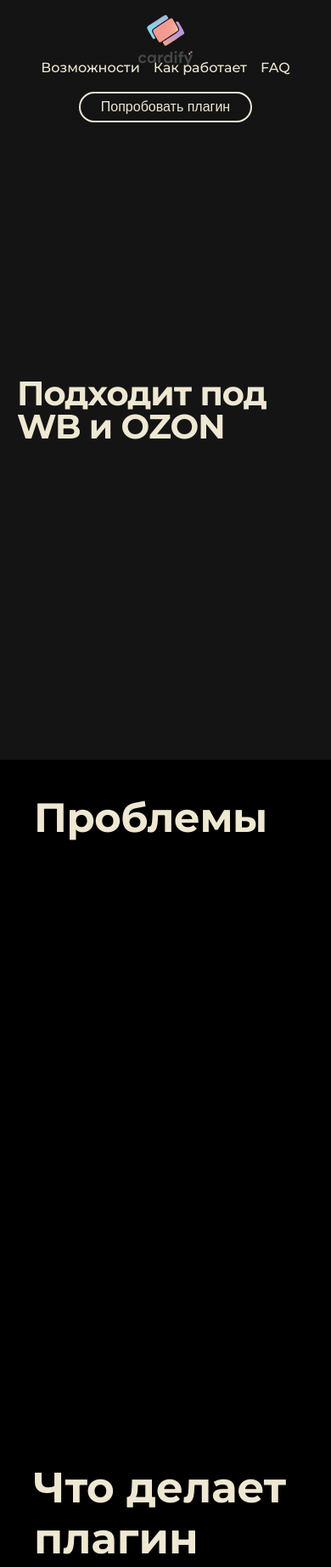
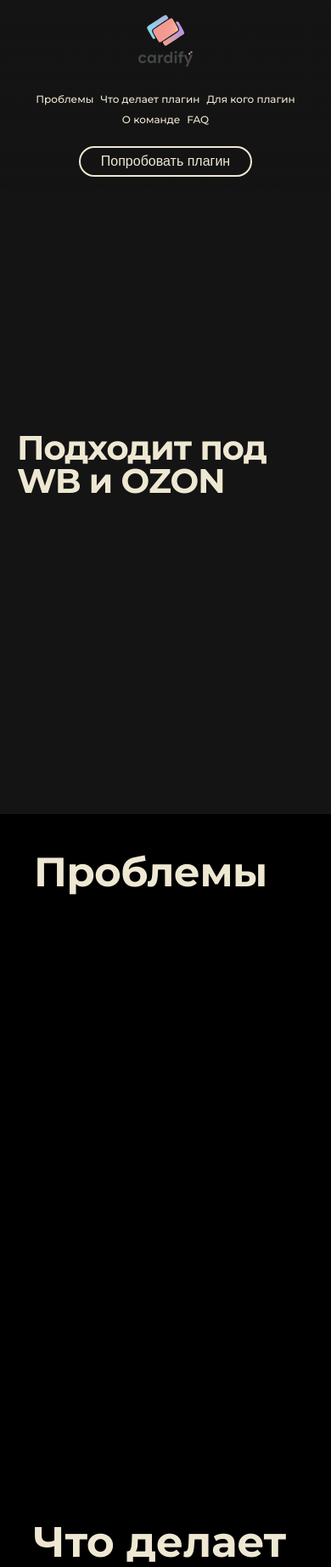
Before and after one commit to VKRFigmaPlugin/Landing, a Python web app: template app/templates/pages/index.html in a window 390 px wide; the page is wider, and only the part inside the window is pictured. Shown: the top 1844 px of that part at 85% size. Run offline with Jinja, Linux system fonts and the light colour scheme; the template is opened without the code that fills it, so the values that code supplies are empty; some web fonts are replaced.

Commit message:
Добавлены якорный ссылки, добавлены разделы в соответствии с макетом, добавлена анимация при наведении на разделы

```diff
--- a/app/static/styles/components/_base.scss
+++ b/app/static/styles/components/_base.scss
@@ -27,6 +27,9 @@
   overflow-x: hidden;
   background-color: $color-background-base;
 }
+section {
+  scroll-margin-top: 100px;
+}
 
 .main {
   &__container {
--- a/app/static/styles/components/_header.scss
+++ b/app/static/styles/components/_header.scss
@@ -11,7 +11,7 @@
   padding: 21px 0px;
   z-index: 1000;
   height: auto;
-  background-color:transparent;
+  background-color: transparent;
 
 
   &__container {
@@ -64,6 +64,11 @@
       img {
         height: 64px;
         width: 64px;
+        transition: transform 0.3s ease;
+
+        &:hover {
+          transform: scale(1.05);
+        }
       }
     }
   }
@@ -73,21 +78,54 @@
     left: 50%;
     top: 50%;
     transform: translate(-50%, -50%);
-    width: 411px;
-    height: 28px;
     text-align: center;
     align-content: center;
+
+    width: auto;
+
+    max-width: 70%;
+
+    white-space: nowrap;
 
     .nav-list {
       display: flex;
       list-style: none;
-      gap: 16px;
+      gap: 24px;
+      margin: 0;
+      padding: 0;
+    }
+
+    .nav-item {
+      display: inline-block;
+      position: relative;
     }
 
     .nav-link {
       color: $color-accent-primary;
       text-decoration: none;
       font-weight: 500;
+      font-size: 16px;
+      transition: all 0.3s cubic-bezier(0.4, 0, 0.2, 1);
+      position: relative;
+      padding: 8px 0;
+
+      &::after {
+        content: '';
+        position: absolute;
+        bottom: -2px;
+        left: 50%;
+        width: 0;
+        height: 2px;
+        background: $color-accent-primary;
+        transition: all 0.3s cubic-bezier(0.4, 0, 0.2, 1);
+        transform: translateX(-50%);
+      }
+
+      &:hover::after {
+        width: 100%;
+        left: 0;
+        transform: translateX(0);
+      }
     }
   }
 
@@ -103,15 +141,81 @@
       font-weight: 500;
       cursor: pointer;
       transition: all 0.3s ease;
+      white-space: nowrap;
+      position: relative;
+      overflow: hidden;
+
+      &::before {
+        content: '';
+        position: absolute;
+        top: 50%;
+        left: 50%;
+        width: 0;
+        height: 0;
+        border-radius: 50%;
+        background: rgba($color-accent-primary, 0.3);
+        transform: translate(-50%, -50%);
+        transition: width 0.6s ease, height 0.6s ease;
+      }
 
       &:hover {
         background-color: $color-accent-primary;
         color: $color-base-black;
+        transform: translateY(-2px);
+        box-shadow: 0 4px 12px rgba($color-accent-primary, 0.3);
+
+        &::before {
+          width: 300px;
+          height: 300px;
+        }
+      }
+
+      &:active {
+        transform: translateY(0);
       }
     }
   }
 }
 
+@media (max-width: 1200px) {
+  .header {
+    &__nav {
+      .nav-list {
+        gap: 16px;
+      }
+
+      .nav-link {
+        font-size: 14px;
+      }
+    }
+  }
+}
+
+@media (max-width: 1024px) {
+  .header {
+    &__nav {
+      position: static;
+      transform: none;
+      max-width: none;
+      white-space: normal;
+
+      .nav-list {
+        gap: 12px;
+      }
+
+      .nav-link {
+        font-size: 13px;
+        padding: 6px 0;
+      }
+    }
+
+    &__container {
+      justify-content: space-between;
+      flex-wrap: wrap;
+      gap: 1rem;
+    }
+  }
+}
 
 @media (max-width: 768px) {
   .header {
@@ -124,10 +228,19 @@
       padding: 0 20px;
     }
 
-    &__nav .nav-list {
-      flex-wrap: wrap;
-      justify-content: center;
-      gap: 1rem;
+    &__nav {
+      width: 100%;
+
+      .nav-list {
+        flex-wrap: wrap;
+        justify-content: center;
+        gap: 12px;
+      }
+
+      .nav-link {
+        font-size: 14px;
+        padding: 6px 0;
+      }
     }
 
     &__logo {
@@ -139,3 +252,17 @@
     }
   }
 }
+
+@media (max-width: 480px) {
+  .header {
+    &__nav {
+      .nav-link {
+        font-size: 12px;
+      }
+
+      .nav-list {
+        gap: 8px;
+      }
+    }
+  }
+}
--- a/app/static/styles/styles.css
+++ b/app/static/styles/styles.css
@@ -43,6 +43,10 @@
   min-height: 100vh;
   overflow-x: hidden;
   background-color: #141414;
+}
+
+section {
+  scroll-margin-top: 100px;
 }
 
 .main__container {
@@ -110,26 +114,57 @@
 .header__logo .logo-text img {
   height: 64px;
   width: 64px;
+  transition: transform 0.3s ease;
+}
+.header__logo .logo-text img:hover {
+  transform: scale(1.05);
 }
 .header__nav {
   position: absolute;
   left: 50%;
   top: 50%;
   transform: translate(-50%, -50%);
-  width: 411px;
-  height: 28px;
   text-align: center;
   align-content: center;
+  width: auto;
+  max-width: 70%;
+  white-space: nowrap;
 }
 .header__nav .nav-list {
   display: flex;
   list-style: none;
-  gap: 16px;
+  gap: 24px;
+  margin: 0;
+  padding: 0;
+}
+.header__nav .nav-item {
+  display: inline-block;
+  position: relative;
 }
 .header__nav .nav-link {
   color: #EEE7D2;
   text-decoration: none;
   font-weight: 500;
+  font-size: 16px;
+  transition: all 0.3s cubic-bezier(0.4, 0, 0.2, 1);
+  position: relative;
+  padding: 8px 0;
+}
+.header__nav .nav-link::after {
+  content: "";
+  position: absolute;
+  bottom: -2px;
+  left: 50%;
+  width: 0;
+  height: 2px;
+  background: #EEE7D2;
+  transition: all 0.3s cubic-bezier(0.4, 0, 0.2, 1);
+  transform: translateX(-50%);
+}
+.header__nav .nav-link:hover::after {
+  width: 100%;
+  left: 0;
+  transform: translateX(0);
 }
 .header__actions .btn {
   background-color: transparent;
@@ -141,12 +176,64 @@
   font-weight: 500;
   cursor: pointer;
   transition: all 0.3s ease;
+  white-space: nowrap;
+  position: relative;
+  overflow: hidden;
+}
+.header__actions .btn::before {
+  content: "";
+  position: absolute;
+  top: 50%;
+  left: 50%;
+  width: 0;
+  height: 0;
+  border-radius: 50%;
+  background: rgba(238, 231, 210, 0.3);
+  transform: translate(-50%, -50%);
+  transition: width 0.6s ease, height 0.6s ease;
 }
 .header__actions .btn:hover {
   background-color: #EEE7D2;
   color: #000000;
-}
-
+  transform: translateY(-2px);
+  box-shadow: 0 4px 12px rgba(238, 231, 210, 0.3);
+}
+.header__actions .btn:hover::before {
+  width: 300px;
+  height: 300px;
+}
+.header__actions .btn:active {
+  transform: translateY(0);
+}
+
+@media (max-width: 1200px) {
+  .header__nav .nav-list {
+    gap: 16px;
+  }
+  .header__nav .nav-link {
+    font-size: 14px;
+  }
+}
+@media (max-width: 1024px) {
+  .header__nav {
+    position: static;
+    transform: none;
+    max-width: none;
+    white-space: normal;
+  }
+  .header__nav .nav-list {
+    gap: 12px;
+  }
+  .header__nav .nav-link {
+    font-size: 13px;
+    padding: 6px 0;
+  }
+  .header__container {
+    justify-content: space-between;
+    flex-wrap: wrap;
+    gap: 1rem;
+  }
+}
 @media (max-width: 768px) {
   .header {
     height: auto;
@@ -157,16 +244,31 @@
     gap: 1.5rem;
     padding: 0 20px;
   }
+  .header__nav {
+    width: 100%;
+  }
   .header__nav .nav-list {
     flex-wrap: wrap;
     justify-content: center;
-    gap: 1rem;
+    gap: 12px;
+  }
+  .header__nav .nav-link {
+    font-size: 14px;
+    padding: 6px 0;
   }
   .header__logo {
     margin-left: 0;
   }
   .header__actions {
     margin-right: 0;
+  }
+}
+@media (max-width: 480px) {
+  .header__nav .nav-link {
+    font-size: 12px;
+  }
+  .header__nav .nav-list {
+    gap: 8px;
   }
 }
 .footer {
@@ -1133,7 +1235,8 @@
 .features__card-image {
   width: 100%;
   height: 100%;
-  object-fit: contain;
+  -o-object-fit: contain;
+     object-fit: contain;
   border-radius: 16px;
   display: block;
 }
@@ -1479,7 +1582,6 @@
   text-transform: uppercase;
   pointer-events: none;
   z-index: 12;
-  -webkit-backdrop-filter: blur(2px);
   backdrop-filter: blur(2px);
 }
 .features__block--second .features__slider .slider__label--before {
@@ -1494,7 +1596,8 @@
   left: 0;
   width: 100%;
   height: 100%;
-  object-fit: contain;
+  -o-object-fit: contain;
+     object-fit: contain;
   pointer-events: none;
 }
 .features__block--second .features__slider .slider__img--before {
@@ -1903,7 +2006,7 @@
 .about-preview__button:hover {
   transform: translateY(-2px);
   box-shadow: 0 14px 34px rgba(238, 231, 210, 0.2);
-  background-color: #e8dfc3;
+  background-color: rgb(232.4064516129, 223.1032258065, 195.1935483871);
 }
 .about-preview__visual {
   display: flex;
@@ -2091,11 +2194,11 @@
   border-radius: 12px 12px 0 0;
 }
 .faq__question:hover {
-  background-color: #e7ddbf;
+  background-color: rgb(231.0080645161, 221.1290322581, 191.4919354839);
 }
 .faq__question:focus {
   outline: none;
-  background-color: #e7ddbf;
+  background-color: rgb(231.0080645161, 221.1290322581, 191.4919354839);
 }
 .faq__arrow {
   font-size: 14px;
@@ -2183,6 +2286,4 @@
     font-size: 13px;
     padding: 14px 16px;
   }
-}
-
-/*# sourceMappingURL=styles.css.map */
+}/*# sourceMappingURL=styles.css.map */
--- a/app/templates/components/elements/header.html
+++ b/app/templates/components/elements/header.html
@@ -8,9 +8,11 @@
 
     <nav class="header__nav">
       <ul class="nav-list">
-        <li class="nav-item"><a href="#" class="nav-link">Возможности</a></li>
-        <li class="nav-item"><a href="#" class="nav-link">Как работает</a></li>
-        <li class="nav-item"><a href="#" class="nav-link">FAQ</a></li>
+        <li class="nav-item"><a href="#pain-points" class="nav-link">Проблемы</a></li>
+        <li class="nav-item"><a href="#features" class="nav-link">Что делает плагин</a></li>
+        <li class="nav-item"><a href="#target-audience" class="nav-link">Для кого плагин</a></li>
+        <li class="nav-item"><a href="#team" class="nav-link">О команде</a></li>
+        <li class="nav-item"><a href="#faq" class="nav-link">FAQ</a></li>
       </ul>
     </nav>
 
--- a/app/templates/components/parts/index/about-preview.html
+++ b/app/templates/components/parts/index/about-preview.html
@@ -1,4 +1,4 @@
-<section class="about-preview color-background--dark">
+<section id="team" class="about-preview color-background--dark">
   <div class="main__container">
     <div class="about-preview__card">
       <div class="about-preview__content">
--- a/app/templates/components/parts/index/faq.html
+++ b/app/templates/components/parts/index/faq.html
@@ -1,4 +1,4 @@
-<section class="faq color-background--dark">
+<section id="faq" class="faq color-background--dark">
   <div class="faq__container">
     <div class="faq__content">
       <div class="faq__header">
--- a/app/templates/components/parts/index/features.html
+++ b/app/templates/components/parts/index/features.html
@@ -1,4 +1,4 @@
-<section class="features color-background--dark">
+<section id="features" class="features color-background--dark">
   <div class="main__container">
     <h2 class="features__main-heading">Что делает плагин</h2>
 
--- a/app/templates/components/parts/index/pain-points.html
+++ b/app/templates/components/parts/index/pain-points.html
@@ -1,4 +1,4 @@
-<section class="pain-points color-background--dark">
+<section id="pain-points" class="pain-points color-background--dark">
   <div class="main__container">
     <div class="pain-points__simple">
       <h2 class="pain-points__label">Проблемы</h2>
--- a/app/templates/components/parts/index/target-audience.html
+++ b/app/templates/components/parts/index/target-audience.html
@@ -1,4 +1,4 @@
-<section class="target-audience color-background--dark" id="target-audience">
+<section id="target-audience" class="target-audience color-background--dark" id="target-audience">
     <div class="target-audience__container">
         <h2 class="target-audience__main-heading">
             <span class="target-audience__heading-line">Для кого</span>
--- a/app/templates/layouts/base.html
+++ b/app/templates/layouts/base.html
@@ -5,6 +5,8 @@
   <link rel="icon" type="image/x-icon" href="{{ url_for('static', filename='images/logo.svg') }}">
 
   <link rel="stylesheet" href="{{ url_for('static', filename='styles/styles.css') }}">
+
+
   {% block title %}
     {% endblock %}
 </head>
```
Also changed, not shown: 1 other file.
